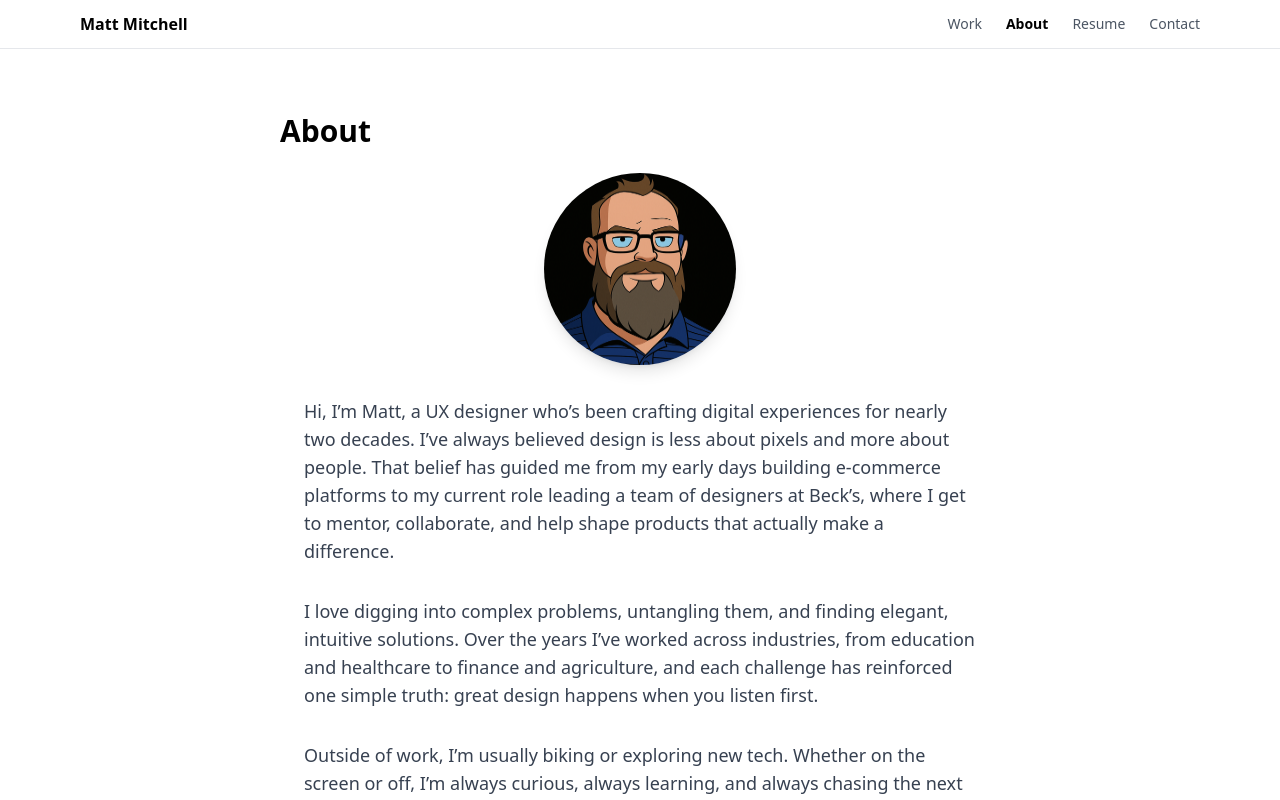
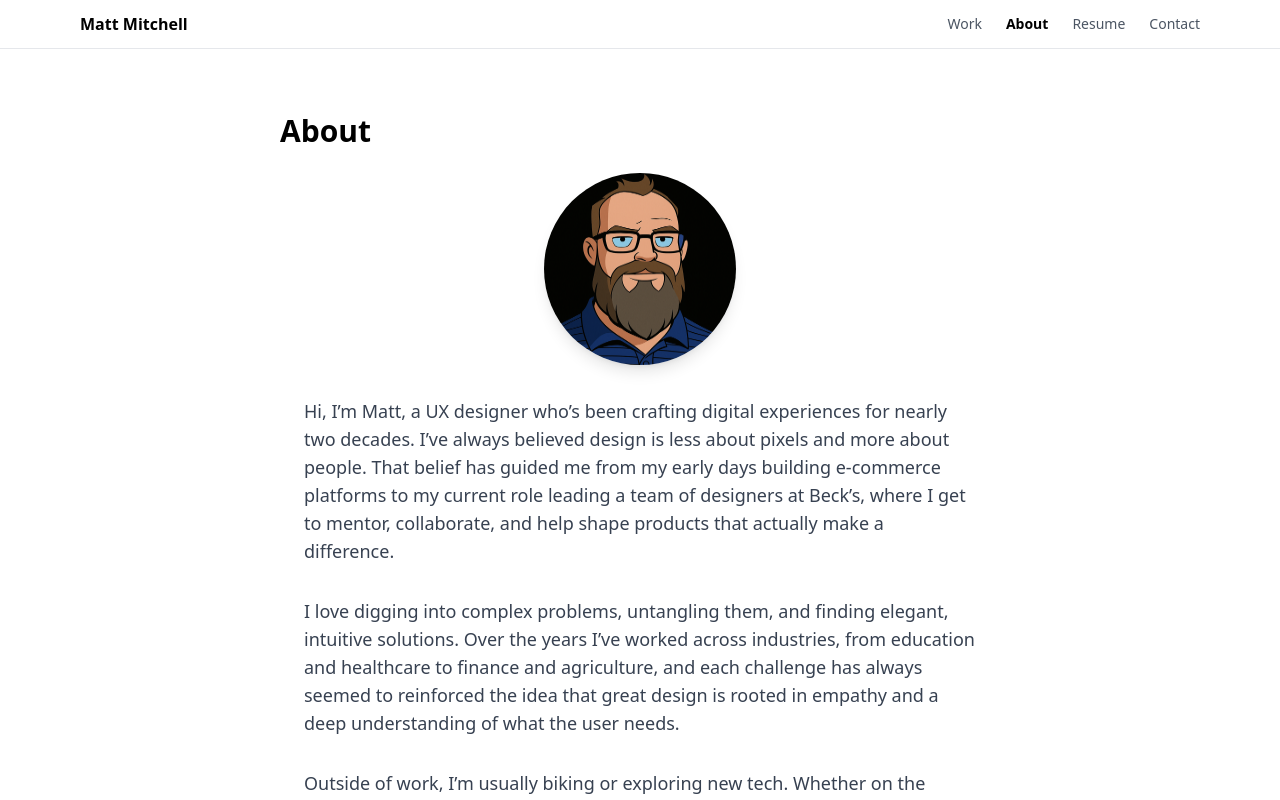
Before and after one commit to mattmitchell100/portfolio-2025, a React (Vite) app: page /about in a window 1280 px wide. Shown: the top 800 px of the page. Built offline with nearby package versions, Linux system fonts and the light colour scheme.

Commit message:
about me update

```diff
--- a/src/pages/About.jsx
+++ b/src/pages/About.jsx
@@ -17,7 +17,7 @@ export default function About() {
         </p>
         <p className="text-lg text-gray-700 mb-8">
           {/* Over the years, I’ve honed a design approach that’s equal parts user-centered research and iterative prototyping. I thrive on collaboration, whether it’s with cross-functional teams or directly with users, to uncover insights that drive impactful design solutions. */}
-          I love digging into complex problems, untangling them, and finding elegant, intuitive solutions. Over the years I’ve worked across industries, from education and healthcare to finance and agriculture, and each challenge has reinforced one simple truth: great design happens when you listen first.
+          I love digging into complex problems, untangling them, and finding elegant, intuitive solutions. Over the years I’ve worked across industries, from education and healthcare to finance and agriculture, and each challenge has always seemed to reinforced the idea that great design is rooted in empathy and a deep understanding of what the user needs.
         </p>
         <p className="text-lg text-gray-700 mb-8">
           Outside of work, I’m usually biking or exploring new tech. Whether on the screen or off, I’m always curious, always learning, and always chasing the next way to make something just a little bit better.
```
